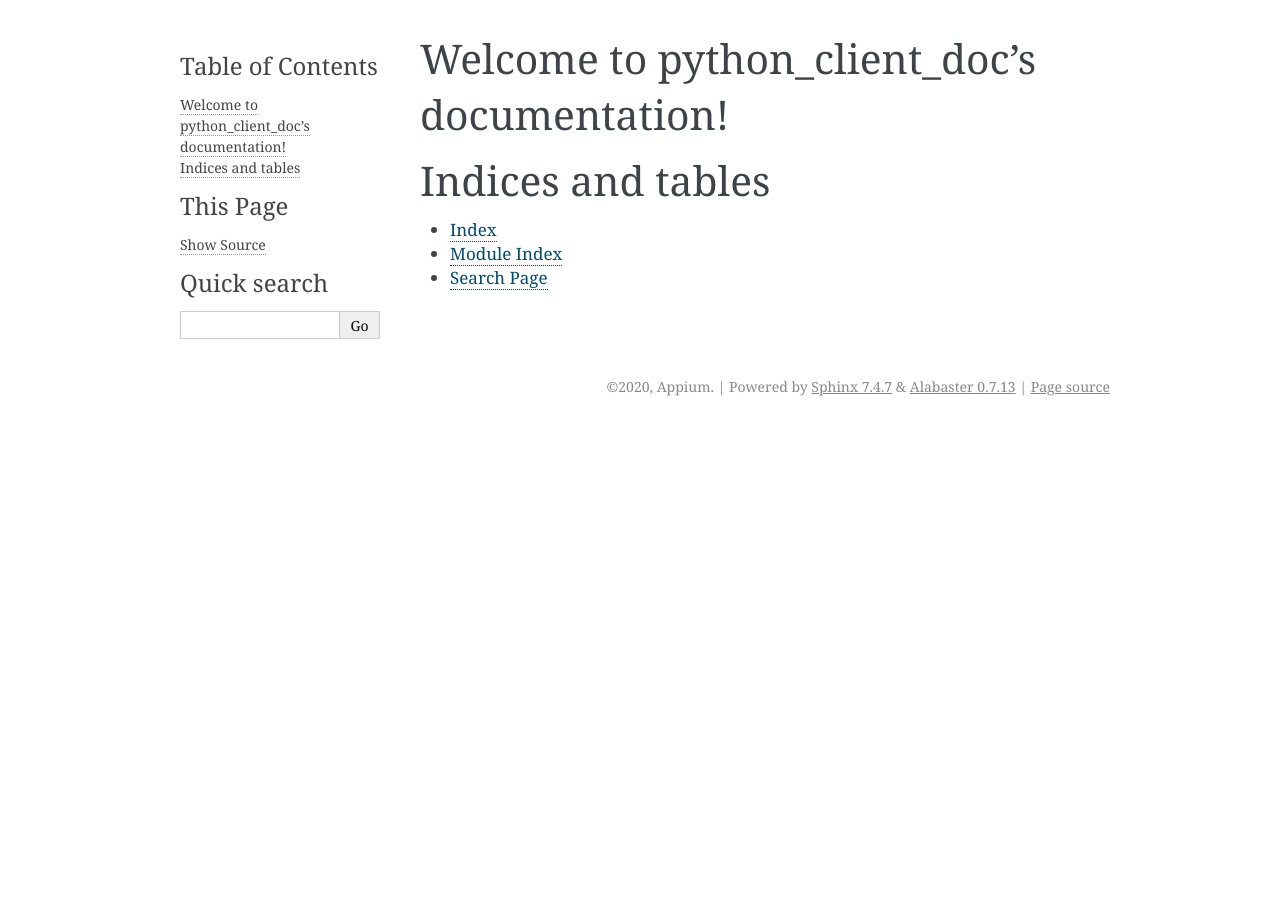
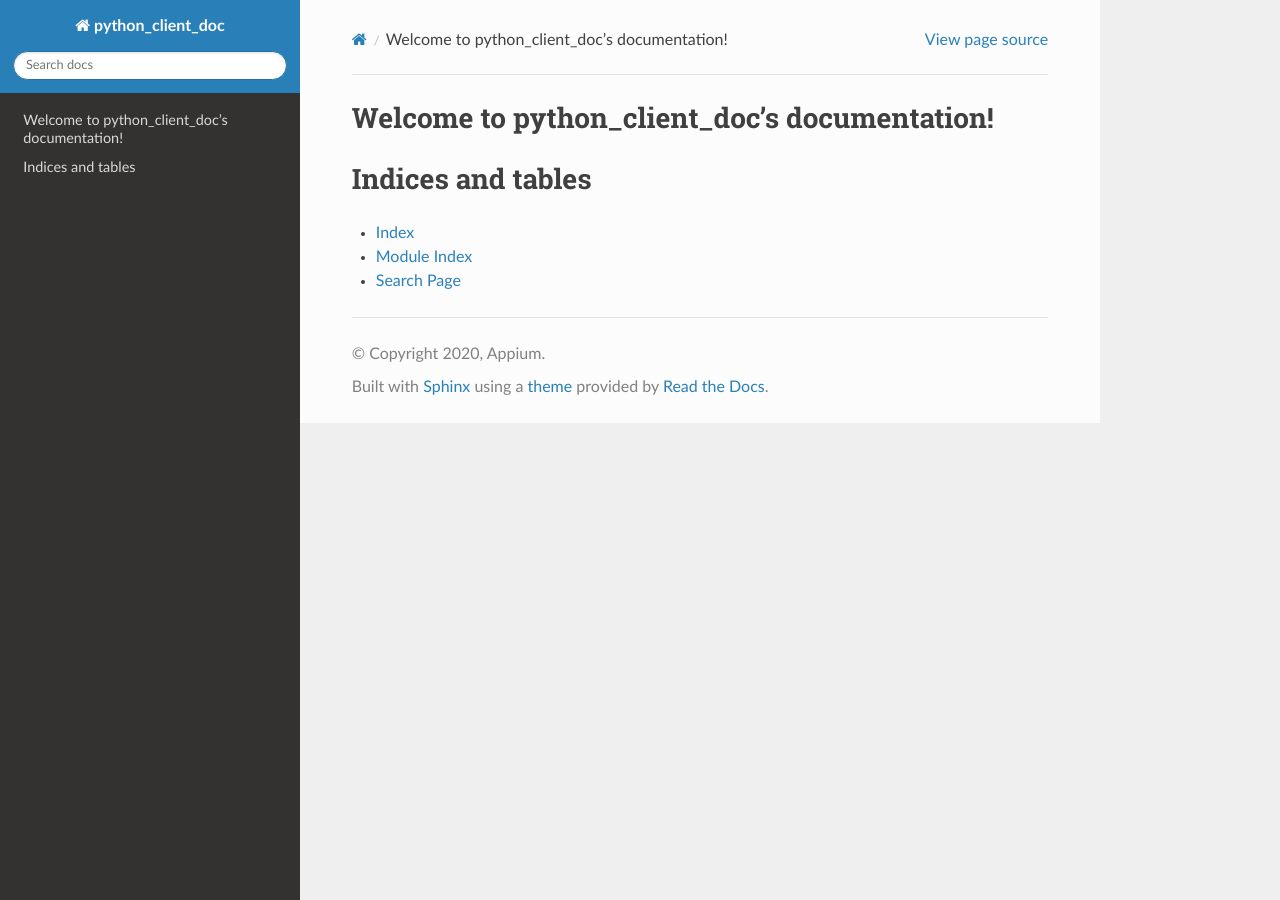
Before and after one commit to appium/python-client, a Sphinx documentation site: the page built from docs/source/index.rst, in a window 1280 px wide. Built offline with Sphinx 7.4.7 and the Read the Docs theme 2.0.0, drawn with Linux system fonts in a browser that asks for light colours; some of the changed lines change nothing that is shown.

Commit message:
Update conf file

```diff
--- a/docs/source/conf.py
+++ b/docs/source/conf.py
@@ -10,9 +10,10 @@
 # add these directories to sys.path here. If the directory is relative to the
 # documentation root, use os.path.abspath to make it absolute, like shown here.
 #
-# import os
-# import sys
-# sys.path.insert(0, os.path.abspath('.'))
+import os
+import sys
+
+sys.path.insert(0, os.path.abspath('../appium/webdriver'))
 
 
 # -- Project information -----------------------------------------------------
@@ -31,6 +32,9 @@
 # extensions coming with Sphinx (named 'sphinx.ext.*') or your custom
 # ones.
 extensions = [
+    'sphinx.ext.autodoc',
+    'sphinx.ext.napoleon',
+    'sphinx.ext.githubpages'
 ]
 
 # Add any paths that contain templates here, relative to this directory.
@@ -47,7 +51,7 @@
 # The theme to use for HTML and HTML Help pages.  See the documentation for
 # a list of builtin themes.
 #
-html_theme = 'alabaster'
+html_theme = 'sphinx_rtd_theme'
 
 # Add any paths that contain custom static files (such as style sheets) here,
 # relative to this directory. They are copied after the builtin static files,
```
